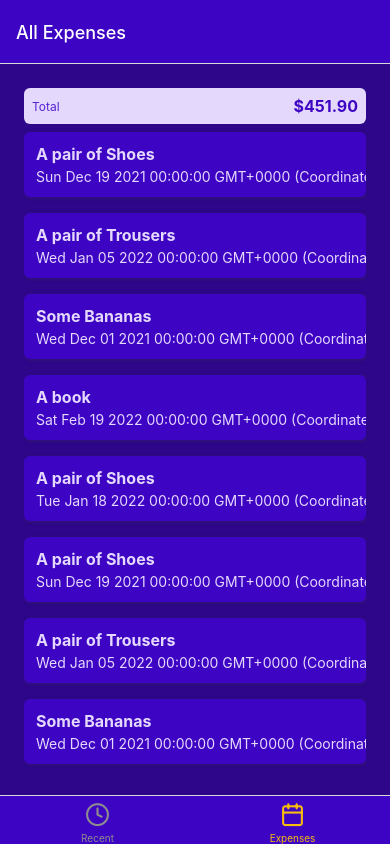
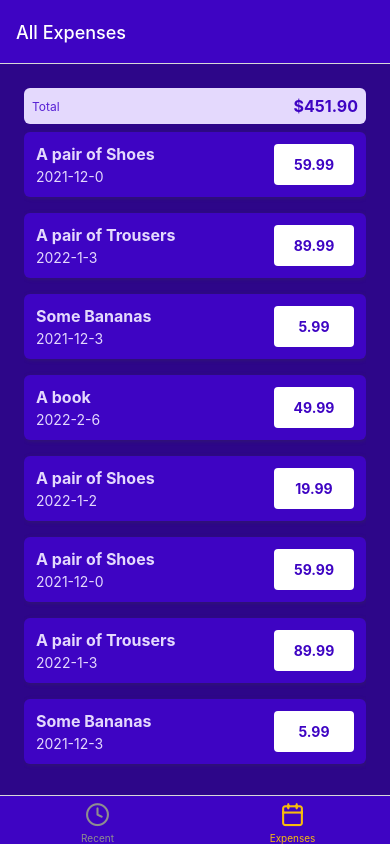
Before and after one commit to padepokanpenguin/react-native-expense-tracker, a React Native app: screen /AllExpenses in a window 390 px wide. Built offline with nearby package versions, Linux system fonts and the light colour scheme.

Commit message:
formatting date

```diff
--- a/src/components/ExpensesOutput/expense-item.tsx
+++ b/src/components/ExpensesOutput/expense-item.tsx
@@ -1,5 +1,6 @@
 import {Pressable, StyleSheet, Text, View} from 'react-native';
 import {GlobalStyles} from '../../utils/color';
+import getFormattedDate from '../../utils/date';
 
 interface ExpenseItemProps {
   description: string;
@@ -19,10 +20,10 @@ export default function ExpenseItem({
           <Text style={[styles.textBase, styles.description]}>
             {description}
           </Text>
-          <Text style={styles.textBase}>{date.toString()}</Text>
+          <Text style={styles.textBase}>{getFormattedDate(date)}</Text>
         </View>
         <View style={styles.amountContainer}>
-          <Text style={styles.amount}>{amount}</Text>
+          <Text style={styles.amount}>{amount.toFixed(2)}</Text>
         </View>
       </View>
     </Pressable>
@@ -58,6 +59,7 @@ const styles = StyleSheet.create({
     justifyContent: 'center',
     alignItems: 'center',
     borderRadius: 4,
+    minWidth: 80,
   },
   amount: {
     color: GlobalStyles.colors.primary500,
--- /dev/null
+++ b/src/utils/date.ts
@@ -0,0 +1,3 @@
+export default function getFormattedDate(date: Date) {
+  return `${date.getFullYear()}-${date.getMonth() + 1}-${date.getDay()}`;
+}
```
